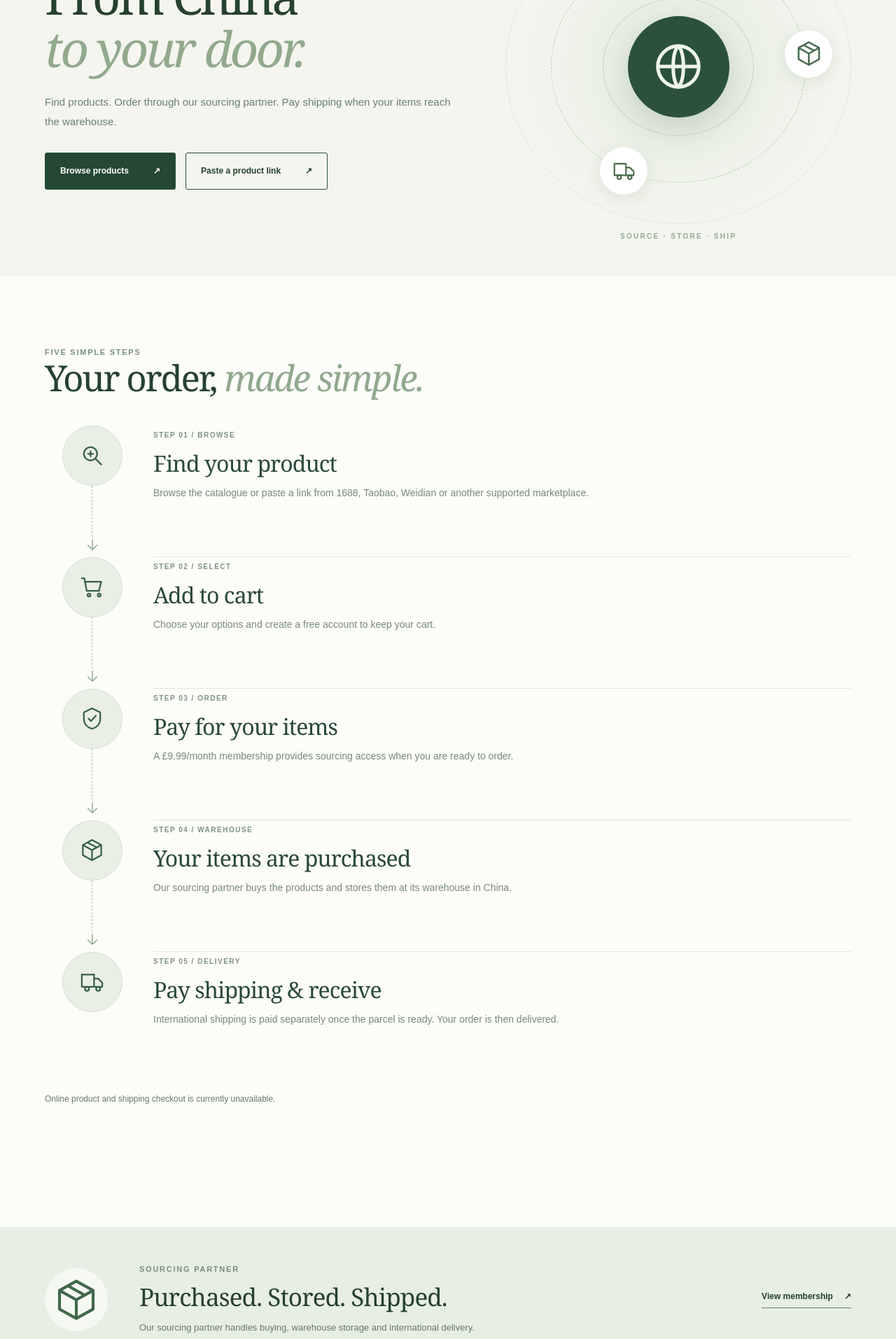
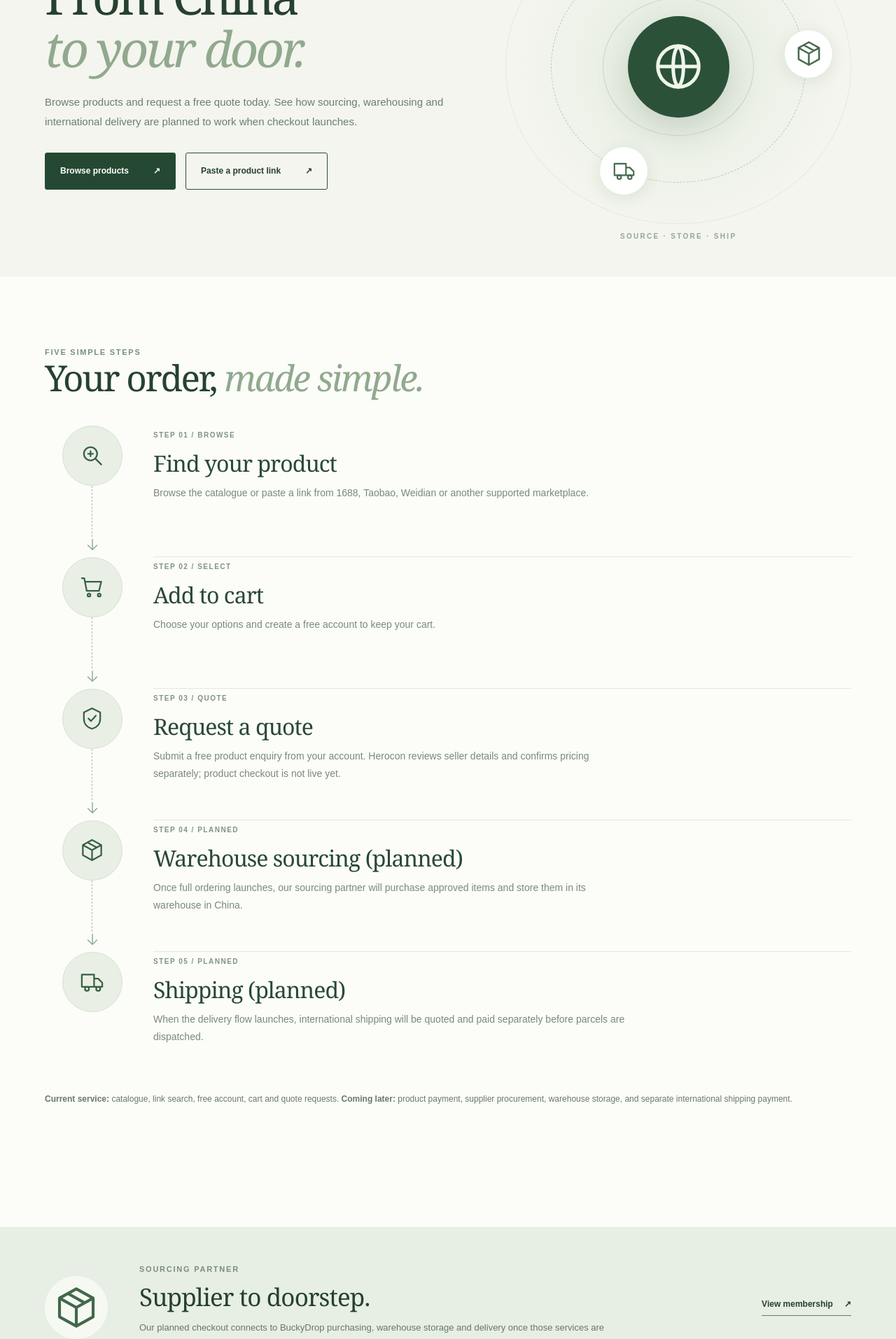
Before and after one commit to aminabdul339-byte/herocon, a Next.js app: page /how-it-works in a window 1280 px wide. Shown: the part 320-2233 px from the top of the page at 70% size. Built offline with nearby package versions, Linux system fonts and the light colour scheme; no server answers.

Commit message:
Make sourcing guide truthful about current free quote flow, paid membership and planned fulfilment

```diff
--- a/app/how-it-works/page.tsx
+++ b/app/how-it-works/page.tsx
@@ -3,7 +3,7 @@ import Header from "@/components/Header";
 import type {Metadata} from "next";
 export const metadata:Metadata={
  title:"How Herocon sourcing works",
- description:"Find products on Chinese marketplaces, order through our sourcing partner and pay for international delivery."
+ description:"Find products and request a free quote. Learn how warehouse sourcing and international shipping will work when checkout launches."
 };
 type IconName="search"|"swatches"|"cart"|"shield"|"truck"|"globe"|"package"|"arrow";
 function GuideIcon({name,size=35}:{name:IconName;size?:number}){
@@ -22,16 +22,16 @@ function GuideIcon({name,size=35}:{name:IconName;size?:number}){
 const steps:{number:string;title:string;description:string;icon:IconName;hint:string}[]=[
  {number:"01",title:"Find your product",description:"Browse the catalogue or paste a link from 1688, Taobao, Weidian or another supported marketplace.",icon:"search",hint:"BROWSE"},
  {number:"02",title:"Add to cart",description:"Choose your options and create a free account to keep your cart.",icon:"cart",hint:"SELECT"},
- {number:"03",title:"Pay for your items",description:"A £9.99/month membership provides sourcing access when you are ready to order.",icon:"shield",hint:"ORDER"},
- {number:"04",title:"Your items are purchased",description:"Our sourcing partner buys the products and stores them at its warehouse in China.",icon:"package",hint:"WAREHOUSE"},
- {number:"05",title:"Pay shipping & receive",description:"International shipping is paid separately once the parcel is ready. Your order is then delivered.",icon:"truck",hint:"DELIVERY"}
+ {number:"03",title:"Request a quote",description:"Submit a free product enquiry from your account. Herocon reviews seller details and confirms pricing separately; product checkout is not live yet.",icon:"shield",hint:"QUOTE"},
+ {number:"04",title:"Warehouse sourcing (planned)",description:"Once full ordering launches, our sourcing partner will purchase approved items and store them in its warehouse in China.",icon:"package",hint:"PLANNED"},
+ {number:"05",title:"Shipping (planned)",description:"When the delivery flow launches, international shipping will be quoted and paid separately before parcels are dispatched.",icon:"truck",hint:"PLANNED"}
 ];
 const faqs=[
  ["Where can I source products?","Browse 1688, Taobao, Weidian and other supported Chinese marketplaces, or paste a product link."],
  ["Is an account free?","Yes. Create an account and add products to your cart without paying for membership."],
- ["When do I need membership?","Herocon membership is £9.99/month and is required when purchasing products. Subscription checkout is not currently available."],
- ["When do I pay for delivery?","International shipping is quoted and paid separately after your items arrive at the warehouse. Estimated shipping information should be provided before the initial purchase."],
- ["What does the sourcing partner do?","Our partner purchases your items, holds them at the warehouse in China and arranges international shipping after payment."],
+ ["When do I need membership?","The optional £9.99/month early-access membership can be bought today through Stripe. You do not need it to browse or request a quote. Product purchasing is not yet available."],
+ ["When do I pay for delivery?","When product ordering launches, international shipping will be separately quoted and payable after warehouse receipt; there is no live shipping payment today."],
+ ["What does the sourcing partner do?","BuckyDrop provides purchasing, warehousing and international delivery services. Herocon has not yet activated the customer payment, warehouse-release or dispatch flow."],
  ["Are listed prices final?","No. Listed prices are references. Shipping, applicable taxes and other charges are separate."]
 ];
 export default function HowItWorks(){
@@ -39,7 +39,7 @@ export default function HowItWorks(){
   <Header/>
   <section className="hc-guide-hero">
    <div className="sc-container hc-guide-hero-inner">
-    <div><p className="sc-kicker">HOW IT WORKS</p><h1>From China<br/><em>to your door.</em></h1><p>Find products. Order through our sourcing partner. Pay shipping when your items reach the warehouse.</p>
+    <div><p className="sc-kicker">HOW IT WORKS</p><h1>From China<br/><em>to your door.</em></h1><p>Browse products and request a free quote today. See how sourcing, warehousing and international delivery are planned to work when checkout launches.</p>
      <div className="hc-guide-hero-actions"><Link href="/search" className="hc-guide-primary-link">Browse products <span aria-hidden="true">↗</span></Link><Link href="/find-product" className="hc-guide-outline-link">Paste a product link <span aria-hidden="true">↗</span></Link></div>
     </div>
     <div className="hc-guide-hero-art" aria-label="Product sourcing and delivery">
@@ -62,12 +62,12 @@ export default function HowItWorks(){
      <h3>{step.title}</h3><p>{step.description}</p>
     </div>
    </li>)}</ol>
-   <p className="sc-resource-note">Online product and shipping checkout is currently unavailable.</p>
+   <p className="sc-resource-note"><strong>Current service:</strong> catalogue, link search, free account, cart and quote requests. <strong>Coming later:</strong> product payment, supplier procurement, warehouse storage, and separate international shipping payment.</p>
   </section>
   <section className="hc-guide-partner">
    <div className="sc-container hc-guide-partner-inner">
     <div className="hc-guide-partner-icon"><GuideIcon name="package" size={64}/></div>
-    <div><p className="sc-kicker">SOURCING PARTNER</p><h2>Purchased. Stored. Shipped.</h2><p>Our sourcing partner handles buying, warehouse storage and international delivery.</p></div>
+    <div><p className="sc-kicker">SOURCING PARTNER</p><h2>Supplier to doorstep.</h2><p>Our planned checkout connects to BuckyDrop purchasing, warehouse storage and delivery once those services are tested and available.</p></div>
     <Link href="/membership">View membership <span aria-hidden="true">↗</span></Link>
    </div>
   </section>
```
